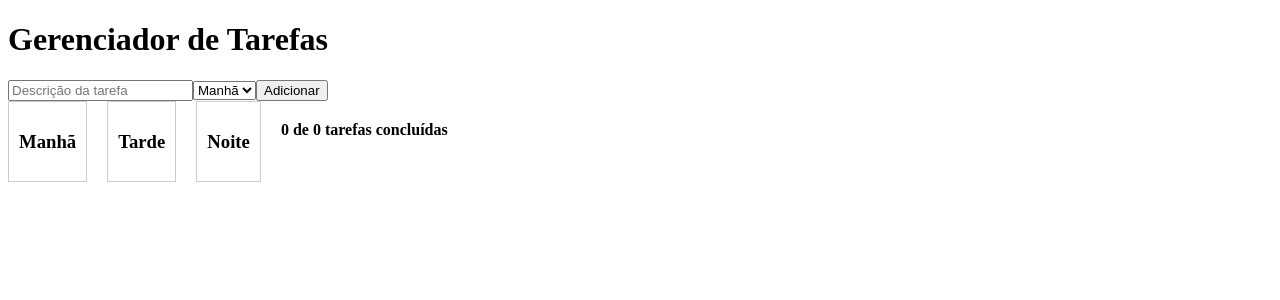
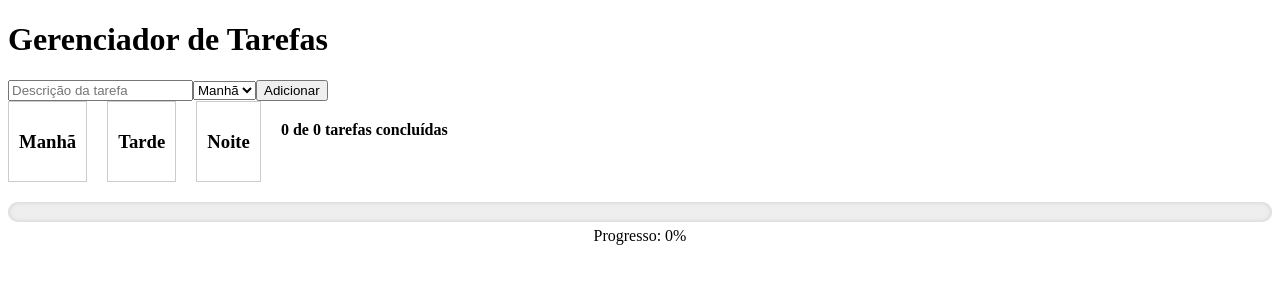
Before and after one commit to RafaelSantos-96/M01S09-GerenciadorDeTarefas, a React (Vite) app in the folder gerenciador-tarefas/: page / in a window 1280 px wide. Shown: the top 300 px of the page. Built offline with nearby package versions, Linux system fonts and the light colour scheme.

Commit message:
feat: adicionar componente BarraProgresso para mostrar percentual de tarefas concluídas

```diff
--- a/gerenciador-tarefas/src/App.jsx
+++ b/gerenciador-tarefas/src/App.jsx
@@ -1,7 +1,7 @@
 import { useState } from 'react';
 import NovaTarefa from './components/NovaTarefa';
 import Tarefas from './components/Tarefas';
-
+import BarraProgresso from './components/BarraProgresso';
 
 
 
@@ -26,7 +26,7 @@ return (
 <h1>Gerenciador de Tarefas</h1>
 <NovaTarefa onAdicionar={adicionarTarefa} />
 <Tarefas tarefas={tarefas} onAlternarStatus={alternarStatus} />
-
+<BarraProgresso totalTarefas={tarefas.length} tarefasConcluidas={tarefas.filter(t => t.status).length} />
 <ul>
 {tarefas.map((tarefa) => (
 <li key={tarefa.id}>
--- /dev/null
+++ b/gerenciador-tarefas/src/components/BarraProgresso.jsx
@@ -0,0 +1,31 @@
+export default function BarraProgresso({ totalTarefas, tarefasConcluidas }) {
+  // Evitar divisão por zero
+  const progresso = totalTarefas === 0 ? 0 : (tarefasConcluidas / totalTarefas) * 100;
+
+  return (
+    <div style={{ marginTop: '20px' }}>
+      <div
+        style={{
+          height: '20px',
+          width: '100%',
+          backgroundColor: '#eee',
+          borderRadius: '10px',
+          overflow: 'hidden',
+          boxShadow: 'inset 0 0 5px #ccc'
+        }}
+      >
+        <div
+          style={{
+            height: '100%',
+            width: `${progresso}%`,
+            backgroundColor: '#4caf50',
+            transition: 'width 0.3s ease'
+          }}
+        />
+      </div>
+      <p style={{ textAlign: 'center', marginTop: '5px' }}>
+        Progresso: {progresso.toFixed(0)}%
+      </p>
+    </div>
+  );
+}
```
